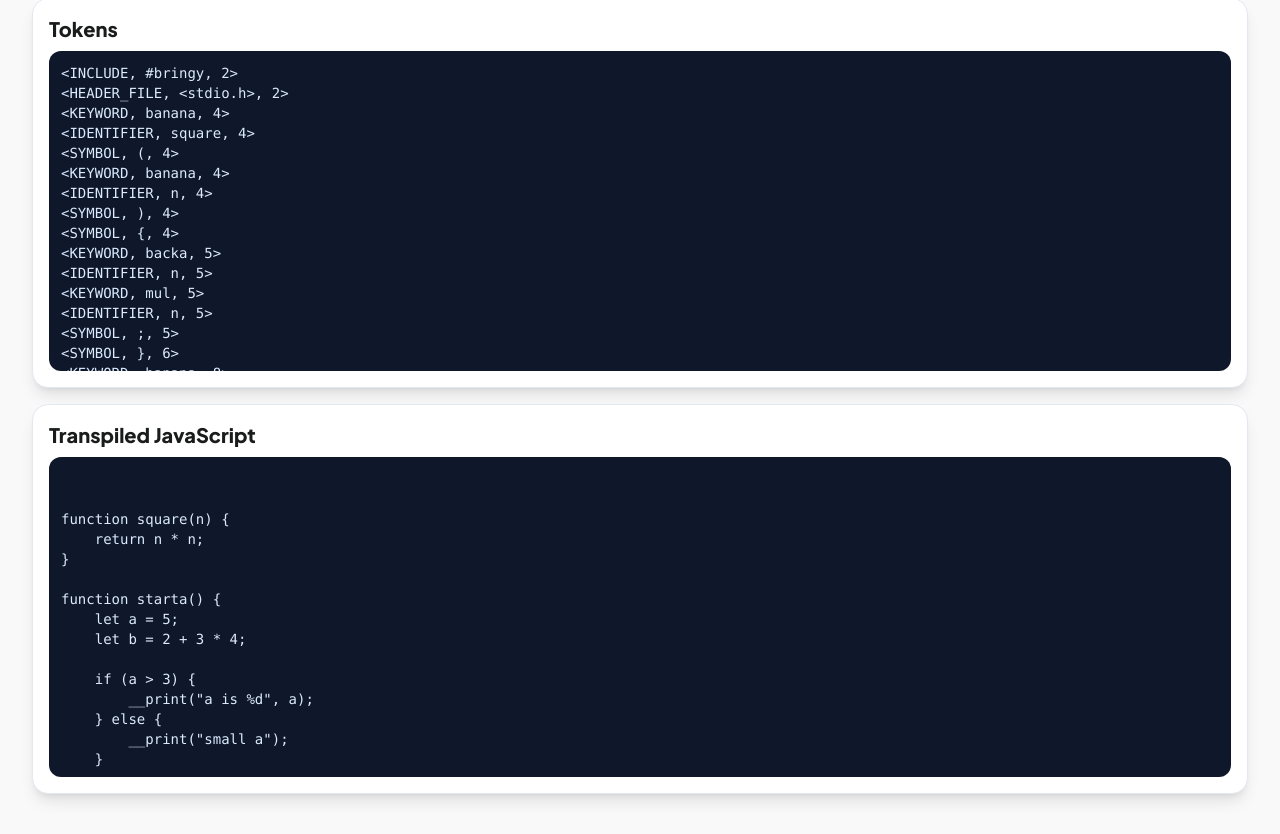
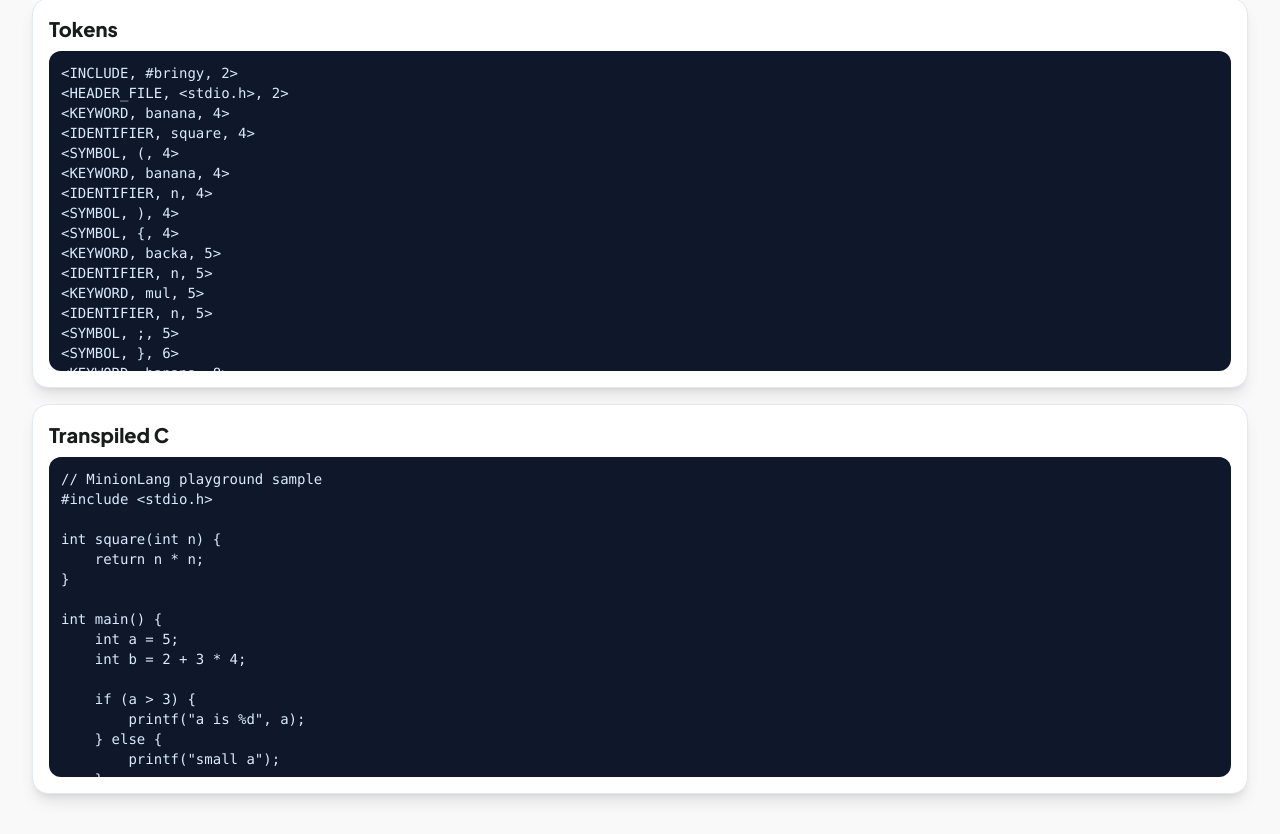
Before and after one commit to ripWr3ncH/MinionLang_Compiler, a plain HTML site: page web/playground.html in a window 1280 px wide. Shown: the part 1132-1966 px from the top of the page. Drawn offline with nearby package versions, Linux system fonts and the light colour scheme.

Commit message:
add minionlang to translate'

```diff
--- a/web/app.js
+++ b/web/app.js
@@ -245,6 +245,74 @@ function transpileToJs(src) {
   return code;
 }
 
+function transpileToC(src) {
+  let code = src;
+
+  // Convert Minion comments to C comments for display.
+  code = code.replace(/\$\*([\s\S]*?)\*\$/g, "/*$1*/");
+  code = code.replace(/^\s*\$\$(.*)$/gm, "//$1");
+
+  code = code.replace(/#bringy/g, "#include");
+  code = code.replace(/#setty/g, "#define");
+
+  code = code.replace(/\bbababa\s+kaba\b/g, "else if");
+  code = code.replace(/\bloooong\s+banana\b/g, "long int");
+
+  // Handle return type indicator by removing it and its explicit type hint.
+  code = code.replace(/:->\s*(loooong\s+banana|banana|smoothie|megasmoot|chibi|yesno|nada)\b/g, "");
+
+  code = code.replace(/\bbanana\b/g, "int");
+  code = code.replace(/\bsmoothie\b/g, "float");
+  code = code.replace(/\bmegasmoot\b/g, "double");
+  code = code.replace(/\bchibi\b/g, "char");
+  code = code.replace(/\byesno\b/g, "bool");
+  code = code.replace(/\bnada\b/g, "void");
+
+  code = code.replace(/\bkaba\b/g, "if");
+  code = code.replace(/\bbababa\b/g, "else");
+  code = code.replace(/\bagaina\s*\(([^)]*)\)/g, (_, inner) => `for(${inner.replace(/:/g, ";")})`);
+  code = code.replace(/\bloopa\b/g, "while");
+  code = code.replace(/\bdodo\b/g, "do");
+  code = code.replace(/\bchoosey\b/g, "switch");
+  code = code.replace(/\boptiona\b/g, "case");
+  code = code.replace(/\botherwise\b/g, "default");
+  code = code.replace(/\bstoppo\b/g, "break");
+  code = code.replace(/\bgooo\b/g, "continue");
+  code = code.replace(/\bbacka\b/g, "return");
+
+  code = code.replace(/\bstarta\b/g, "main");
+  code = code.replace(/\bpapoy\b/g, "printf");
+  code = code.replace(/\btakey\b/g, "scanf");
+
+  code = code.replace(/\bpower\b/g, "pow");
+  code = code.replace(/\broot\b/g, "sqrt");
+  code = code.replace(/\bflr\b/g, "floor");
+  code = code.replace(/\bceil\b/g, "ceil");
+  code = code.replace(/\babs\b/g, "abs");
+  code = code.replace(/\bloggy\b/g, "log");
+  code = code.replace(/\bsine\b/g, "sin");
+  code = code.replace(/\bcosine\b/g, "cos");
+  code = code.replace(/\btan\b/g, "tan");
+  code = code.replace(/\basine\b/g, "asin");
+  code = code.replace(/\bacosine\b/g, "acos");
+  code = code.replace(/\batan\b/g, "atan");
+  code = code.replace(/\bprimey\b/g, "isPrime");
+
+  code = code.replace(/\badd\b/g, "+");
+  code = code.replace(/\bminus\b/g, "-");
+  code = code.replace(/\bmul\b/g, "*");
+  code = code.replace(/\bdivide\b/g, "/");
+  code = code.replace(/\bmod\b/g, "%");
+  code = code.replace(/\bAND\b/g, "&&");
+  code = code.replace(/\bOR\b/g, "||");
+  code = code.replace(/\bNOT\b/g, "!");
+  code = code.replace(/\bXOR\b/g, "^");
+
+  code = code.replace(/:=/g, "=");
+
+  return code;
+}
+
 function runProgram(src) {
   const diagnostics = [];
   const { tokens, diagnostics: lexicalDiag } = tokenize(src);
@@ -253,7 +321,8 @@ function runProgram(src) {
   diagnostics.push(...staticDiag);
 
   const js = transpileToJs(src);
-  setPanel(transpiledEl, js);
+  const cCode = transpileToC(src);
+  setPanel(transpiledEl, cCode);
 
   const lines = tokens.map((t) => `<${t.type}, ${t.text}, ${t.line}>`);
   setPanel(tokensEl, lines.join("\n"));
--- a/web/playground.html
+++ b/web/playground.html
@@ -55,7 +55,7 @@
     <div class="absolute -left-16 -bottom-16 w-52 h-52 rounded-full bg-[#ffe135]/20"></div>
     <p class="inline-flex items-center gap-2 bg-white/15 px-3 py-1 rounded-full text-sm font-label font-bold">Interactive Compiler Playground</p>
     <h1 class="text-4xl md:text-5xl font-black font-headline mt-3">Run MinionLang In Browser</h1>
-    <p class="text-white/90 mt-2 max-w-3xl">Write code, tokenize, execute, and inspect transpiled JavaScript in one place.</p>
+    <p class="text-white/90 mt-2 max-w-3xl">Write code, tokenize, execute, and inspect transpiled C in one place.</p>
   </section>
 
   <section class="mt-6 bg-surface-container-lowest rounded-2xl shadow-lg p-4 md:p-5 border border-slate-200">
@@ -98,7 +98,7 @@
     </article>
 
     <article class="bg-surface-container-lowest rounded-2xl shadow-lg p-4 border border-slate-200 md:col-span-2">
-      <h3 class="text-xl font-black font-headline mb-2">Transpiled JavaScript</h3>
+      <h3 class="text-xl font-black font-headline mb-2">Transpiled C</h3>
       <pre id="transpiled" class="m-0 min-h-[160px] max-h-[320px] overflow-auto rounded-xl bg-[#0f172a] text-[#dbeafe] p-3 text-sm"></pre>
     </article>
   </section>
```
Also changed, not shown: 7 other files.
